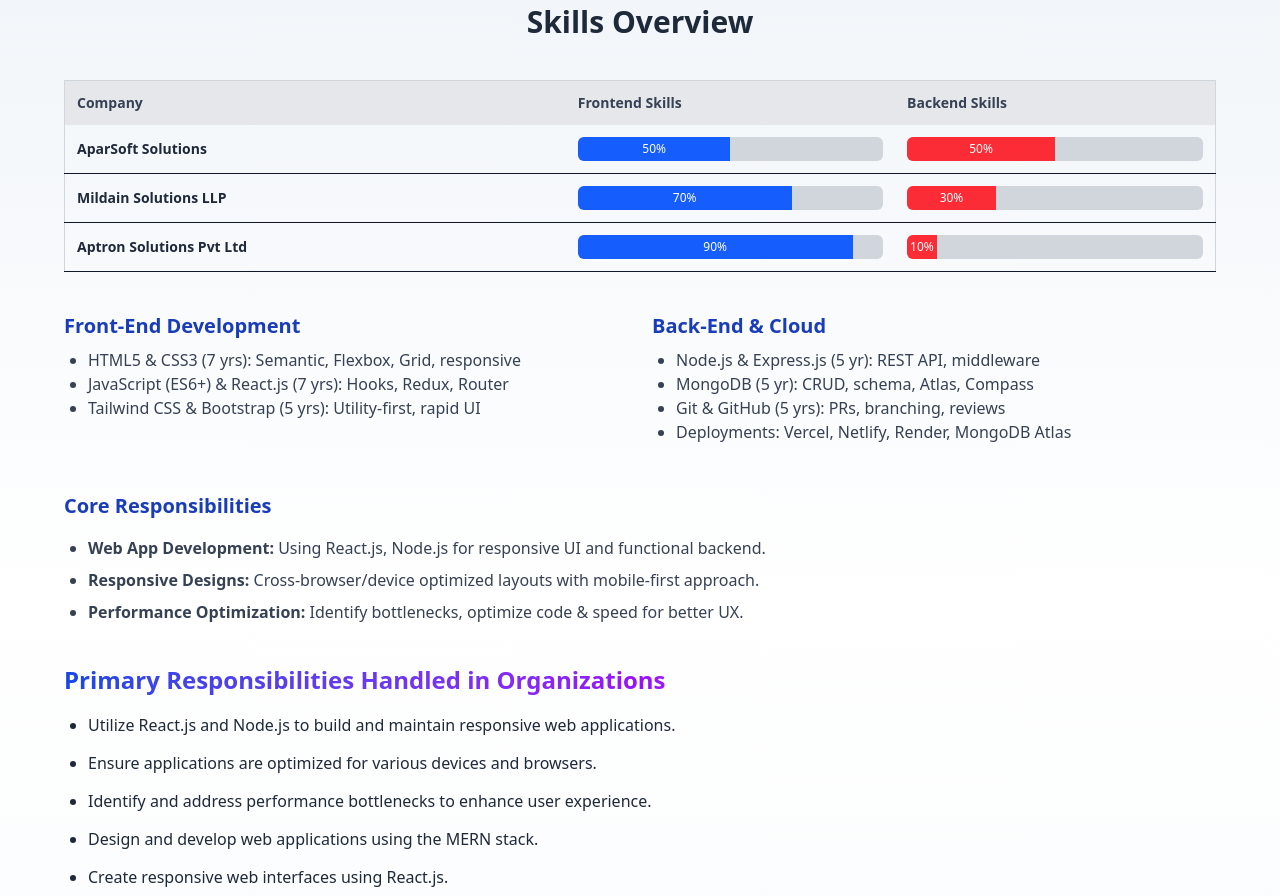
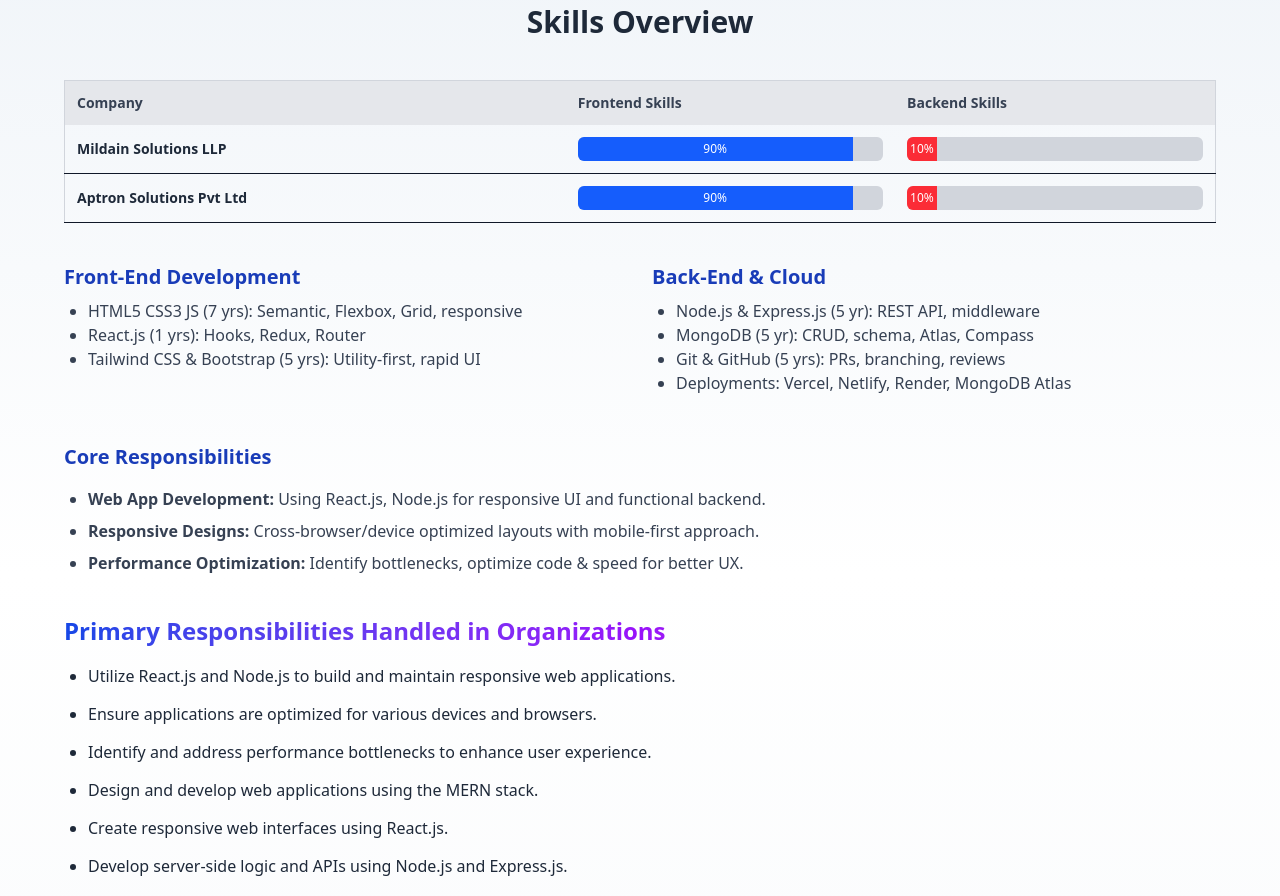
Before and after one commit to sbbhaskar/Portfolio-Bhaskar, a React (Vite) app: page / in a window 1280 px wide. Shown: the part 2940-3836 px from the top of the page. Built offline with nearby package versions, Linux system fonts and the light colour scheme.

Commit message:
updated experience and skills

```diff
--- a/src/components/Skills.jsx
+++ b/src/components/Skills.jsx
@@ -2,14 +2,9 @@ import React from "react";
 
 const companyData = [
   {
-    name: "AparSoft Solutions",
-    frontend: 50,
-    backend: 50,
-  },
-  {
     name: "Mildain Solutions LLP",
-    frontend: 70,
-    backend: 30,
+    frontend: 90,
+    backend: 10,
   },
   {
     name: "Aptron Solutions Pvt Ltd",
@@ -78,8 +73,8 @@ const Skills = () => {
               Front-End Development
             </h3>
             <ul className="list-disc pl-6 text-gray-700 dark:text-gray-200">
-              <li>HTML5 & CSS3 (7 yrs): Semantic, Flexbox, Grid, responsive</li>
-              <li>JavaScript (ES6+) & React.js (7 yrs): Hooks, Redux, Router</li>
+              <li>HTML5 CSS3 JS (7 yrs): Semantic, Flexbox, Grid, responsive</li>
+              <li>React.js (1 yrs): Hooks, Redux, Router</li>
               <li>Tailwind CSS & Bootstrap (5 yrs): Utility-first, rapid UI</li>
             </ul>
           </div>
```
